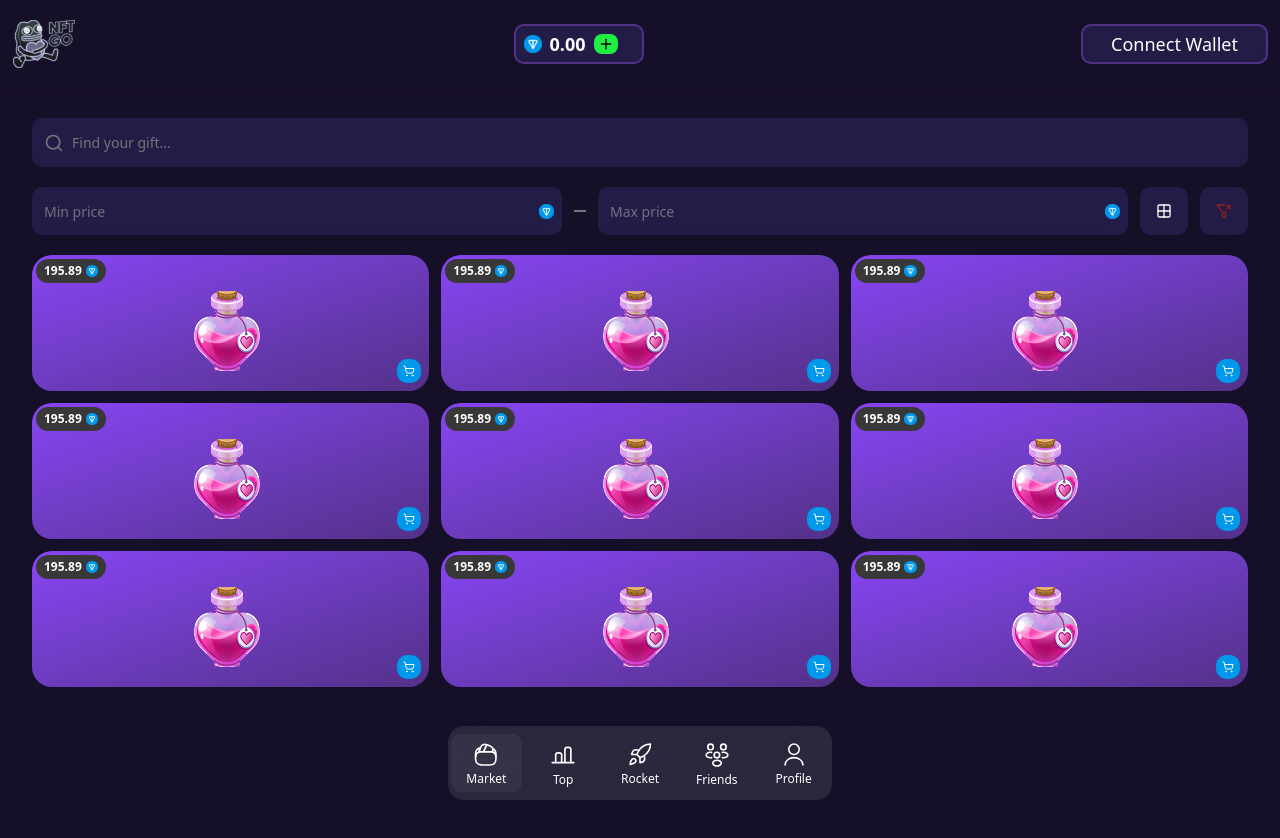
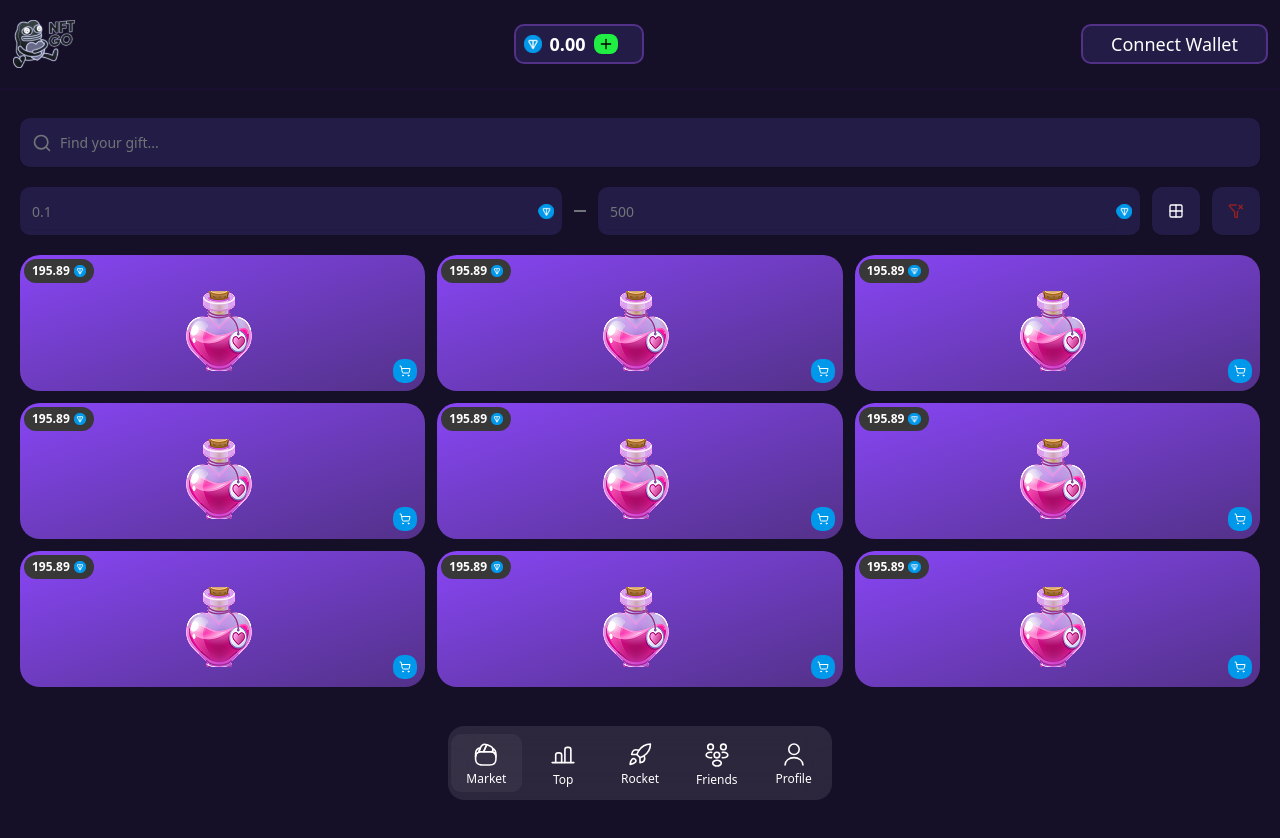
Before and after one commit to mandz1952/NFT-GO, a Next.js app: page / in a window 1280 px wide. Shown: the top 838 px of the page. Built offline with nearby package versions, Linux system fonts and the light colour scheme.

Commit message:
fix bugs

```diff
--- a/src/app/layout.tsx
+++ b/src/app/layout.tsx
@@ -30,7 +30,7 @@ export default function RootLayout({
         className={`${geistSans.variable} ${geistMono.variable} antialiased bg-[#150f27]`}
       >
         <Header/>
-        <div className={'bg-[#150f27] min-h-screen text-white px-4 mx-auto relative'}>
+        <div className={'bg-[#150f27] min-h-screen text-white px-1 mx-auto relative'}>
           {children}
         </div>
         <BottomNav/>
--- a/src/feature/betting-section/ui/bet-control.tsx
+++ b/src/feature/betting-section/ui/bet-control.tsx
@@ -1,6 +1,7 @@
 "use client"
 
 import {Button} from "@/shared/ui/button";
+import {Input} from "@/shared/ui/input";
 import {Minus, Plus} from "lucide-react";
 import {useState} from "react";
 import {Deposit} from "@/feature/deposit";
@@ -24,7 +25,7 @@ export function BetControl ({presetAmounts, adjustBet, betAmount1, setBetAmount1
                             <Minus className="bg-[#241E44] w-4 h-4"/>
                         </div>
                     </Button>
-                    <span className="text-white font-bold text-xl min-w-[40px] text-center">{betAmount1}</span>
+                    <Input value={betAmount1} onChange={event => setBetAmount1(Number(event.target.value))} className="border-none text-white font-bold text-xl min-w-[40px] text-center"/>
                     <Button
                         size="sm"
                         variant="ghost"
--- a/src/feature/filter/container/filter.tsx
+++ b/src/feature/filter/container/filter.tsx
@@ -10,11 +10,11 @@ export function Filter() {
                 <SearchBar/>
             </div>
             <div className="flex items-center gap-3 px-4 py-1">
-                <FilterBar filterName={'Min price'}/>
+                <FilterBar type={"min"} min={0.1} max={500} filterName={'Min price'}/>
 
                 <div className="w-3 h-0.5 bg-[#707579]"></div>
 
-                <FilterBar filterName={'Max price'}/>
+                <FilterBar type={'max'} min={0.1} max={500} filterName={'Max price'}/>
 
                 <FilterButton>
                     <Grid2X2 className="w-6 h-6 text-white"/>
--- a/src/feature/filter/ui/filter-bar.tsx
+++ b/src/feature/filter/ui/filter-bar.tsx
@@ -1,11 +1,81 @@
+"use client"
+
 import Image from "next/image";
 import {Input} from "@/shared/ui/input";
+import {useEffect, useState} from "react";
 
-export function FilterBar({filterName}: {filterName: string}) {
+export function FilterBar({filterName, min, defaultValue, max, type, onValueChange}: {filterName: string, min: number, max: number, onValueChange?: (value: number) => void, defaultValue?: number, type: "min" | "max";}) {
+
+    const initialValue = defaultValue !== undefined ? defaultValue : type === "min" ? min : max;
+    const [value, setValue] = useState<number | string>(initialValue);
+
+    // Обновляем значение, если min/max изменились
+    useEffect(() => {
+        let newValue = Number(value);
+        if (isNaN(newValue)) {
+            newValue = type === "min" ? min : max;
+        } else if (newValue < min) {
+            newValue = min;
+        } else if (newValue > max) {
+            newValue = max;
+        }
+        setValue(newValue);
+        if (onValueChange) {
+            onValueChange(newValue);
+        }
+    }, [min, max, type, onValueChange]);
+
+    const handleInputChange = (e: React.ChangeEvent<HTMLInputElement>) => {
+        const inputValue = e.target.value;
+        let newValue: number | string = inputValue;
+
+        // Если введено число, проверяем диапазон
+        if (inputValue !== "" && !isNaN(Number(inputValue))) {
+            newValue = Number(inputValue);
+            if (newValue < min) {
+                newValue = min;
+            } else if (newValue > max) {
+                newValue = max;
+            }
+        }
+
+        setValue(newValue);
+        if (onValueChange && typeof newValue === "number") {
+            onValueChange(newValue);
+        }
+    };
+
+    const handleBlur = () => {
+        // При потере фокуса устанавливаем значение в зависимости от типа
+        let newValue: number;
+        if (value === "" || isNaN(Number(value))) {
+            newValue = type === "min" ? min : max;
+        } else {
+            newValue = Number(value);
+            if (newValue < min) {
+                newValue = min;
+            } else if (newValue > max) {
+                newValue = max;
+            }
+        }
+        setValue(newValue);
+        if (onValueChange) {
+            onValueChange(newValue);
+        }
+    };
+
     return (
         <div className="flex-1">
             <div className="bg-[#231c46] rounded-lg pr-2 py-1.5 flex items-center">
-                <Input className={'text-[#707579] border-none text-sm text-left'} placeholder={filterName} />
+                <Input
+                    type="number"
+                    className="text-[#707579] border-none text-sm text-left [appearance:textfield] [&::-webkit-outer-spin-button]:appearance-none [&::-webkit-inner-spin-button]:appearance-none"
+                    min={min}
+                    max={max}
+                    placeholder={filterName}
+                    value={value}
+                    onChange={handleInputChange}
+                />
                 {/*<span className="text-[#707579] text-sm">{filterName}</span>*/}
                 <div className="w-4 h-2.5 bg-[#0098ea] rounded-full flex items-center justify-center">
                     <Image src={'/tonCoin.svg'} alt={"ton Coin"} width={15} height={15} />
```
